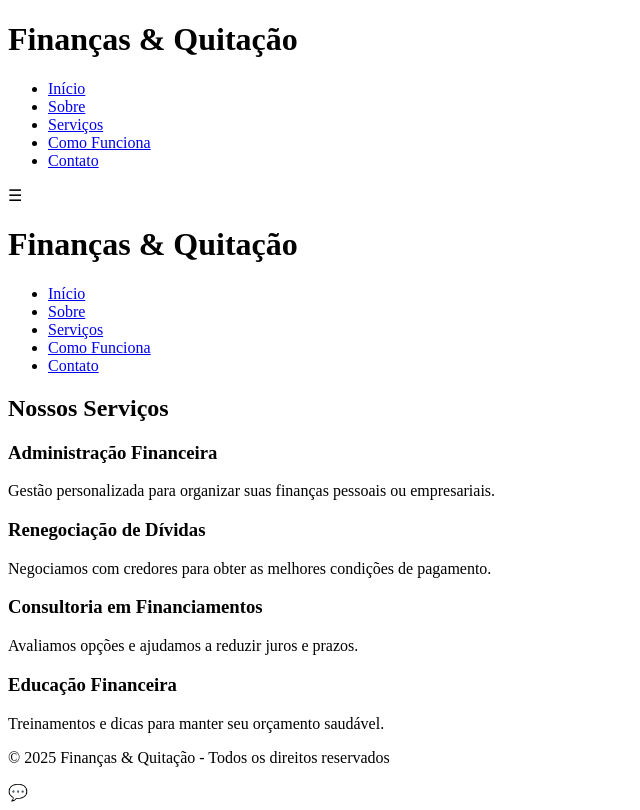
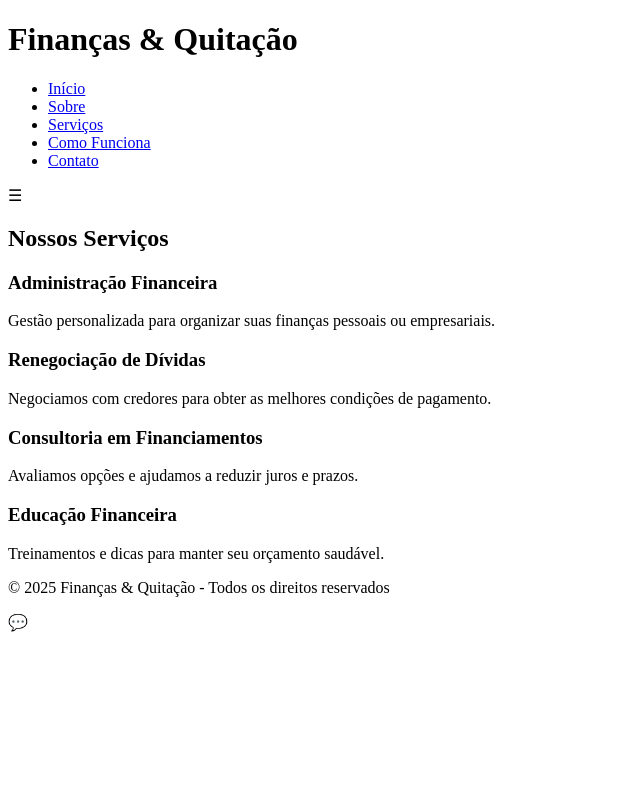
Before and after one commit to hrqSilva/site-administracao-financeira, a plain HTML site: page servicos.html in a window 1280 px wide. Shown: the whole page, without its empty margins (0-640 px from the left). Drawn offline with Linux system fonts and the light colour scheme.

Commit message:
servicos.html

```diff
--- a/servicos.html
+++ b/servicos.html
@@ -1,7 +1,9 @@
 <!DOCTYPE html>
 <html lang="pt-BR">
 
-<header>
+<body>
+
+  <header>
   <h1>Finanças & Quitação</h1>
   <nav id="menu">
     <ul>
@@ -15,19 +17,6 @@
   <div class="menu-toggle" id="menuToggle">☰</div>
 </header>
 
-<body>
-  <header>
-    <h1>Finanças & Quitação</h1>
-    <nav>
-      <ul>
-        <li><a href="index.html">Início</a></li>
-        <li><a href="sobre.html">Sobre</a></li>
-        <li><a href="servicos.html" class="ativo">Serviços</a></li>
-        <li><a href="como-funciona.html">Como Funciona</a></li>
-        <li><a href="contato.html">Contato</a></li>
-      </ul>
-    </nav>
-  </header>
 
   <section>
     <h2>Nossos Serviços</h2>
```
